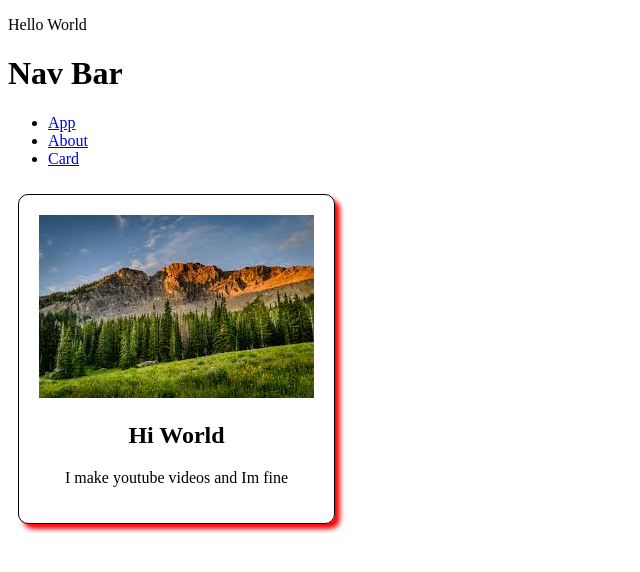
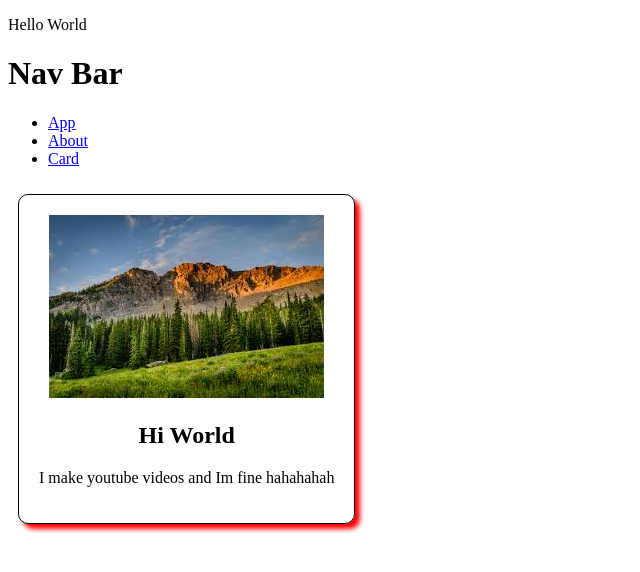
Before and after one commit to shunbin2310/front-end, a React (Vite) app: page /Card in a window 1280 px wide. Shown: the top 572 px of the page, without its empty margins (0-640 px from the left). Built offline with nearby package versions, Linux system fonts and the light colour scheme.

Commit message:
change word something

```diff
--- a/src/component/App.jsx
+++ b/src/component/App.jsx
@@ -7,7 +7,7 @@ import Card from './Card.jsx';
 function App() {
   return(
     <>
-      <h1>App Page</h1>
+      <h1>App Page 123 test</h1>
       <Header/>
       <Food/>
       <Footer/>
--- a/src/component/Card.jsx
+++ b/src/component/Card.jsx
@@ -5,7 +5,7 @@ function Card(){
         <div className="card">
             <img alt='profile' src={picture}></img>
             <h2>Hi World</h2>
-            <p>I make youtube videos and Im fine</p>
+            <p>I make youtube videos and Im fine hahahahah</p>
         </div>
     );
 }
```
